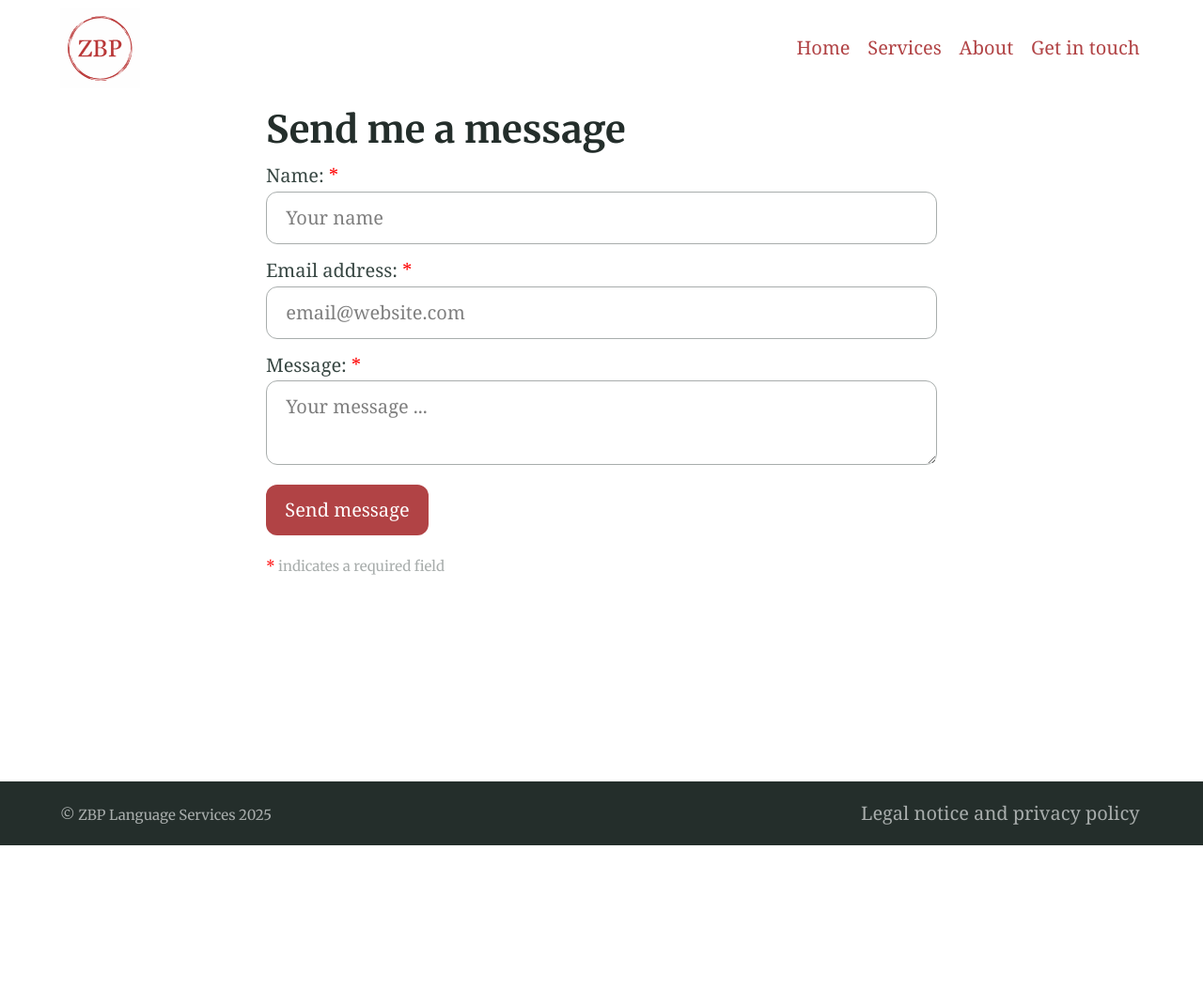
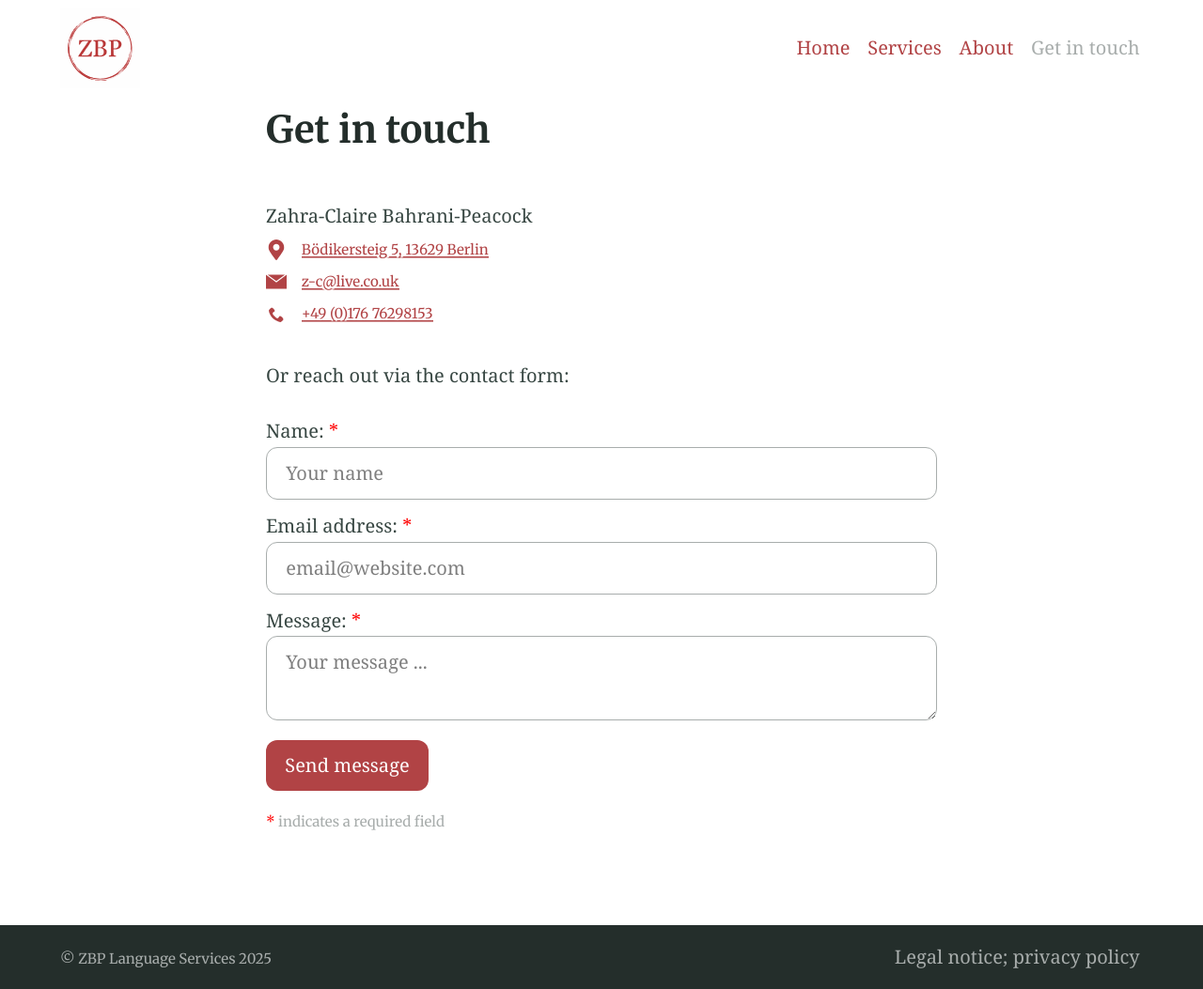
Before and after one commit to Website-2/zbp-language-services.github.io, a Jekyll site: the page built from contact.md, in a window 1280 px wide. Shown: the whole page at 94% size. Built offline with Jekyll 4.4.1, drawn with Linux system fonts in a browser that asks for light colours; before the commit the page ends 900 px from its top, so only the background shows below that.

```diff
--- a/_config.yml
+++ b/_config.yml
@@ -131,7 +131,7 @@ navigation_header:
   url: /contact/
 
 navigation_footer:
-- title: Legal notice and privacy policy
+- title: Legal notice; privacy policy
   url: /legal-notice/
 
 social_links: # Appears in sidebar. Set the urls then uncomment and comment out as desired
--- a/contact.md
+++ b/contact.md
@@ -1,9 +1,18 @@
 ---
-title: "Send me a message"
-excerpt: "Send me a message"
-permalink: contact.html
+title: Get in touch
+excerpt: Get in touch
+permalink: /contact/
 indexing: false
 sitemap: false
 ---
+<br>
+Zahra-Claire Bahrani-Peacock
+<br>
+<small></small>{% include icon.html id="location" color="#b14345" title="Address" %}<small>&nbsp;&nbsp;&nbsp;<a href="https://www.google.com/maps/place/B%C3%B6dikersteig+5,+13629+Berlin,+Germany/@52.5362781,13.2645434,17z/data=!3m1!4b1!4m6!3m5!1s0x47a856c767961f07:0x79c38723d9bec4bb!8m2!3d52.5362782!4d13.2694089!16s%2Fg%2F11rg5x9_vf?entry=ttu&g_ep=EgoyMDI1MDYxNi4wIKXMDSoASAFQAw%3D%3D" target="_blank">Bödikersteig 5, 13629 Berlin</a></small><br>
+<small></small>{% include icon.html id="email" color="#b14345" title="Email" %}<small>&nbsp;&nbsp;&nbsp;<a href="mailto:z-c@live.co.uk">z-c@live.co.uk</a></small><br>
+<small>&nbsp;</small>{% include icon.html id="phone" color="#b14345" title="Phone" %}<small>&nbsp;&nbsp;<a href="tel:004917676298153">+49 (0)176 76298153</a></small>
+<br><br>
+Or reach out via the contact form:
 
 {% include contact-form.html %}
+<br>
```
Also changed, not shown: about.md (+1 -1 lines), contact 2.md (deleted, +0 -18 lines).
